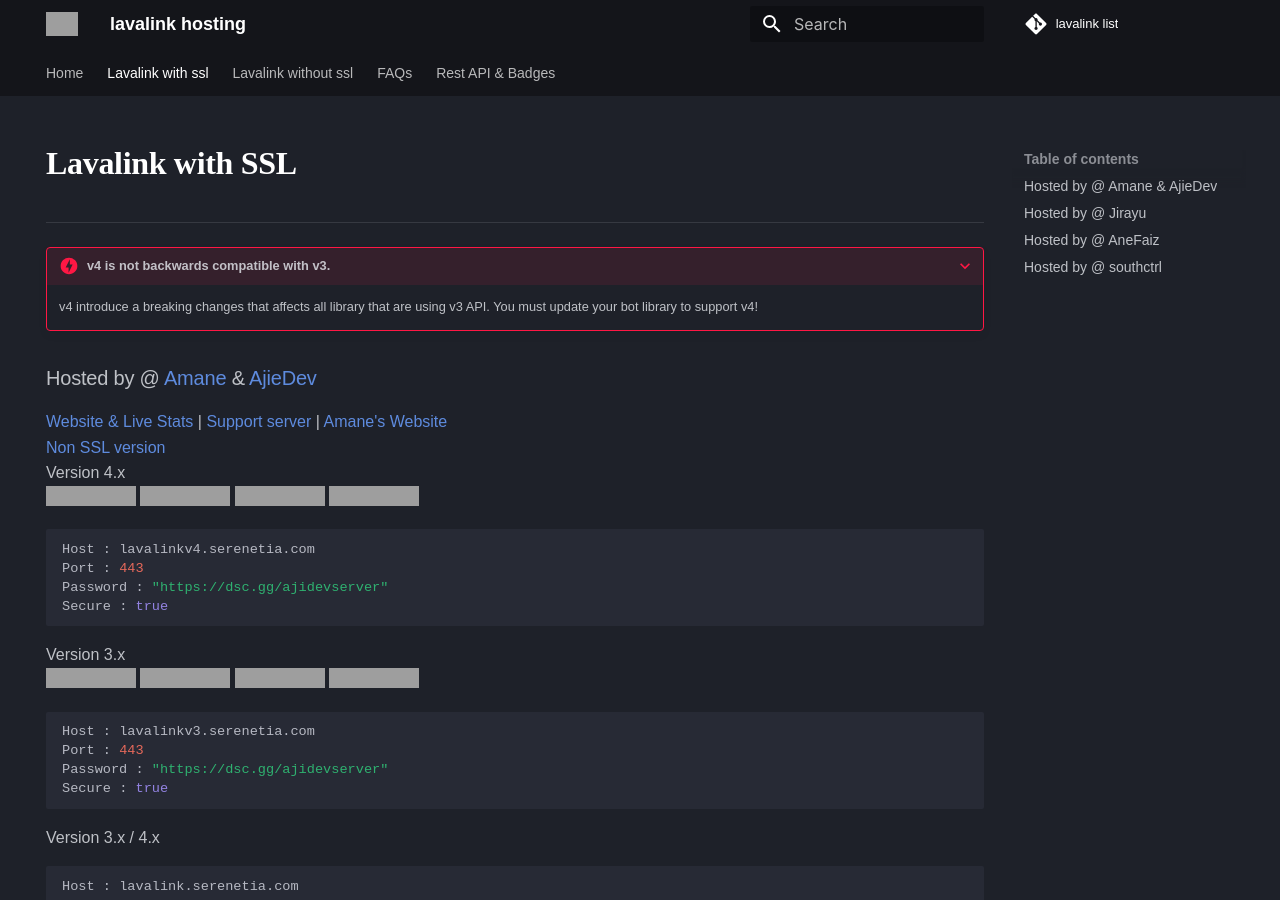
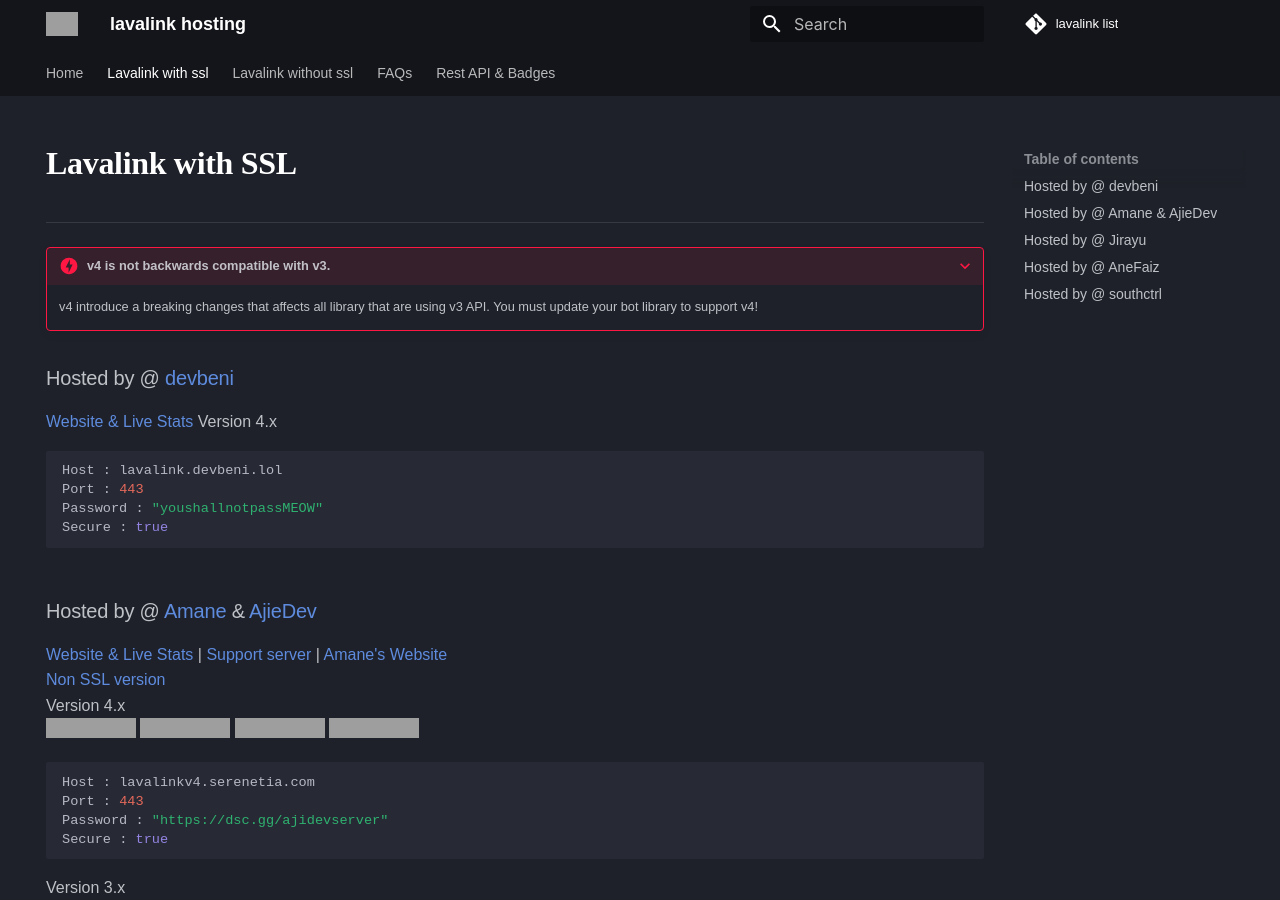
Before and after one commit to DarrenOfficial/lavalink-list, an MkDocs documentation site: the page built from docs/SSL/Lavalink-SSL.md, in a window 1280 px wide and 900 px high, cut to the strip 0-900 px from the top of the window. Built offline with MkDocs 1.6.1 and Material for MkDocs 9.7.7, drawn with Linux system fonts in a browser that asks for light colours; some web fonts are replaced; comment, search, counter and statistics services are not loaded; a style sheet for code colours, icons or effects is not loaded; grey boxes are pictures that could not be loaded.

Commit message:
added my own

````diff
--- a/docs/SSL/Lavalink-SSL.md
+++ b/docs/SSL/Lavalink-SSL.md
@@ -22,6 +22,16 @@ hide:
 <!-- DO NOT SCRAPE THIS FILE, PLEASE USE THE API INSTEAD! -->
 <!-- FOR ADVERTISING CONTACT ads@darrennathanael.com , PLEASE READ FAQS FOR MORE INFO! -->
 <!-- PLEASE READ -->
+
+### Hosted by @ [devbeni](https://devbeni.lol)
+[Website & Live Stats](https://status.devbeni.lol)
+Version 4.x <br />
+```bash
+Host : lavalink.devbeni.lol
+Port : 443
+Password : "youshallnotpassMEOW"
+Secure : true
+```
 
 ### Hosted by @ [Amane](https://amane.my.id) & [AjieDev](https://github.com/AjieDev)
 [Website & Live Stats](https://free.lavalink.rf.gd/) | [Support server](https://dsc.gg/ajidevserver) | [Amane's Website](https://lavalink-info.serenetia.com/)<br />
````
Also changed, not shown: docs/NoSSL/Lavalink-NonSSL.md (+10 -0 lines).
